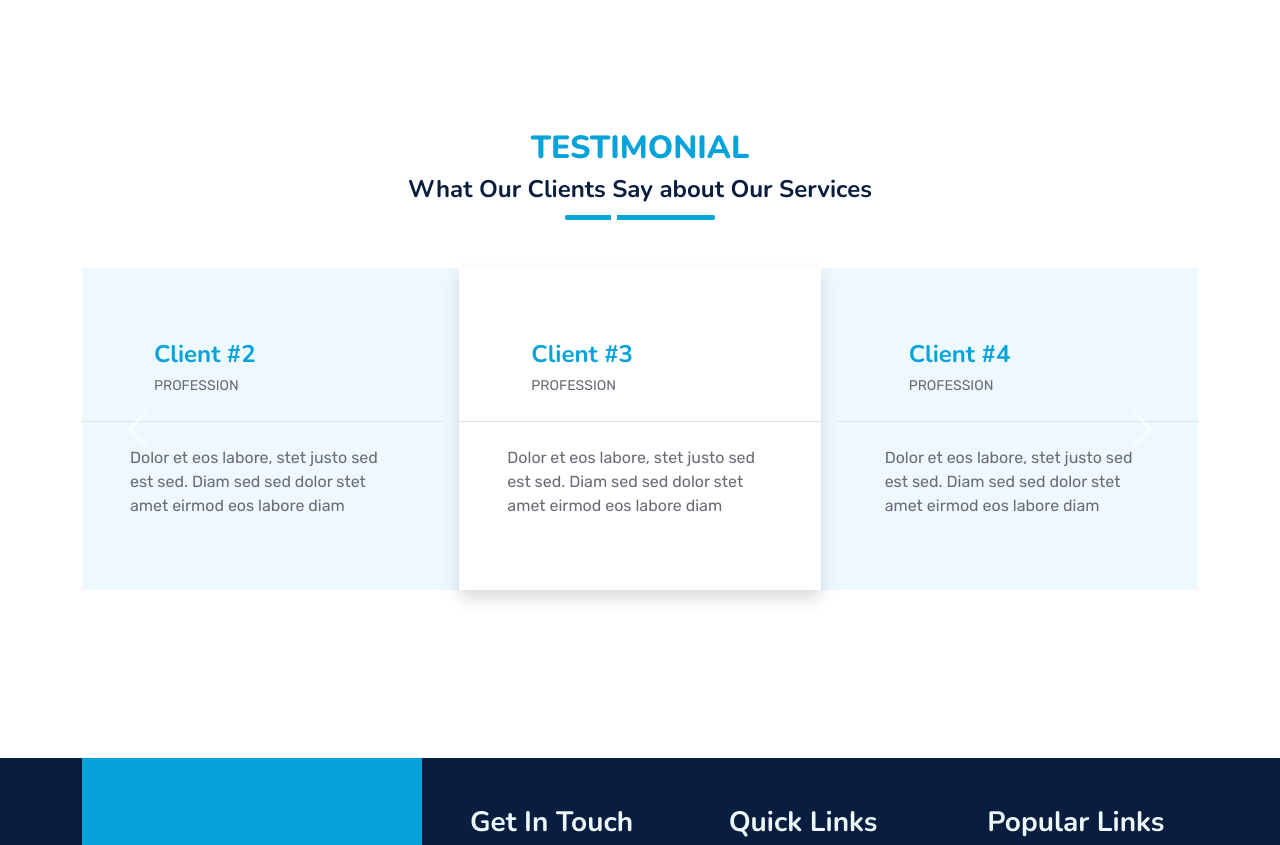
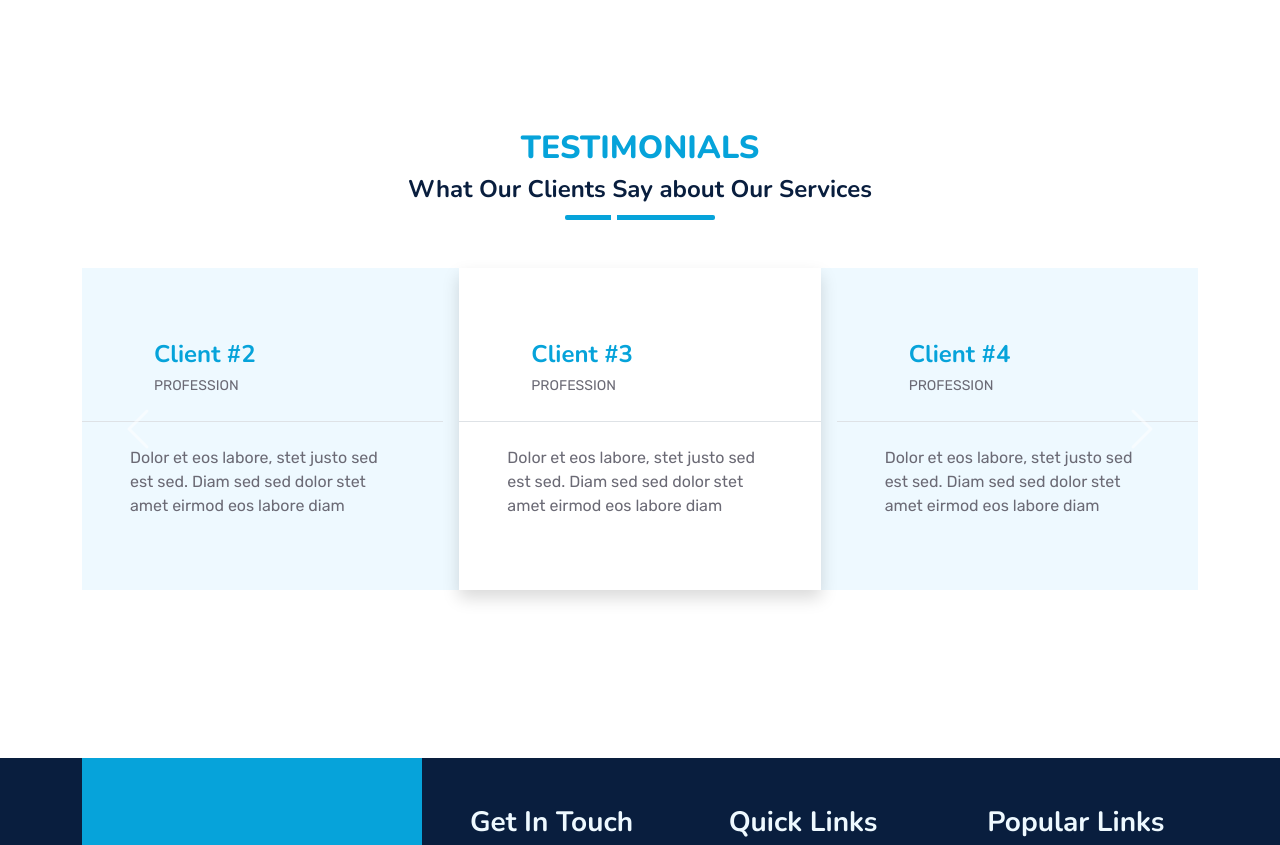
Before and after one commit to AidSucks/CSC131-Website, a Next.js app: page /services in a window 1280 px wide. Shown: the part 1560-2405 px from the top of the page. Built offline with nearby package versions, Linux system fonts and the light colour scheme.

Commit message:
Modification

```diff
--- a/src/app/components/Testimonials.tsx
+++ b/src/app/components/Testimonials.tsx
@@ -25,7 +25,7 @@ export default function Testimonials() {
         <div className="container-fluid py-5 fadeInUp">
           <div className="container py-5">
               <div className="section-title text-center position-relative pb-3 mb-4 mx-auto" style={{maxWidth: '600px'}}>
-                  <h2 className="fw-bold text-primary text-uppercase">Testimonial</h2>
+                  <h2 className="fw-bold text-primary text-uppercase">Testimonials</h2>
                   <h4 className="mb-0">What Our Clients Say about Our Services</h4>
               </div>
               <Carousel className="carousel">
```
